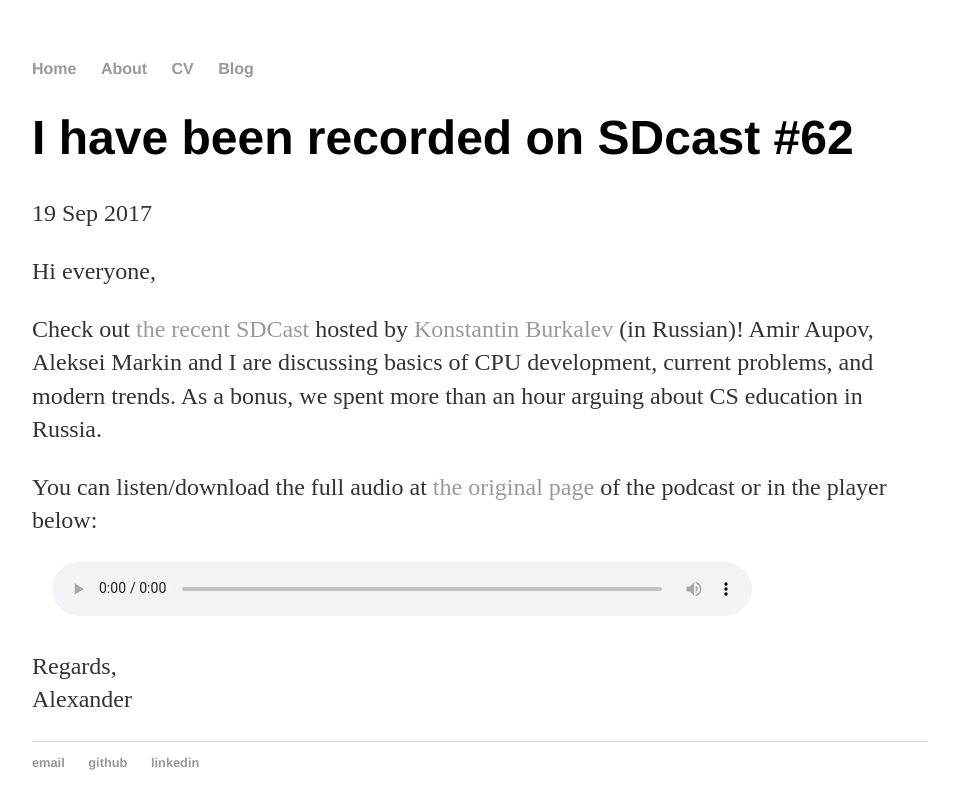
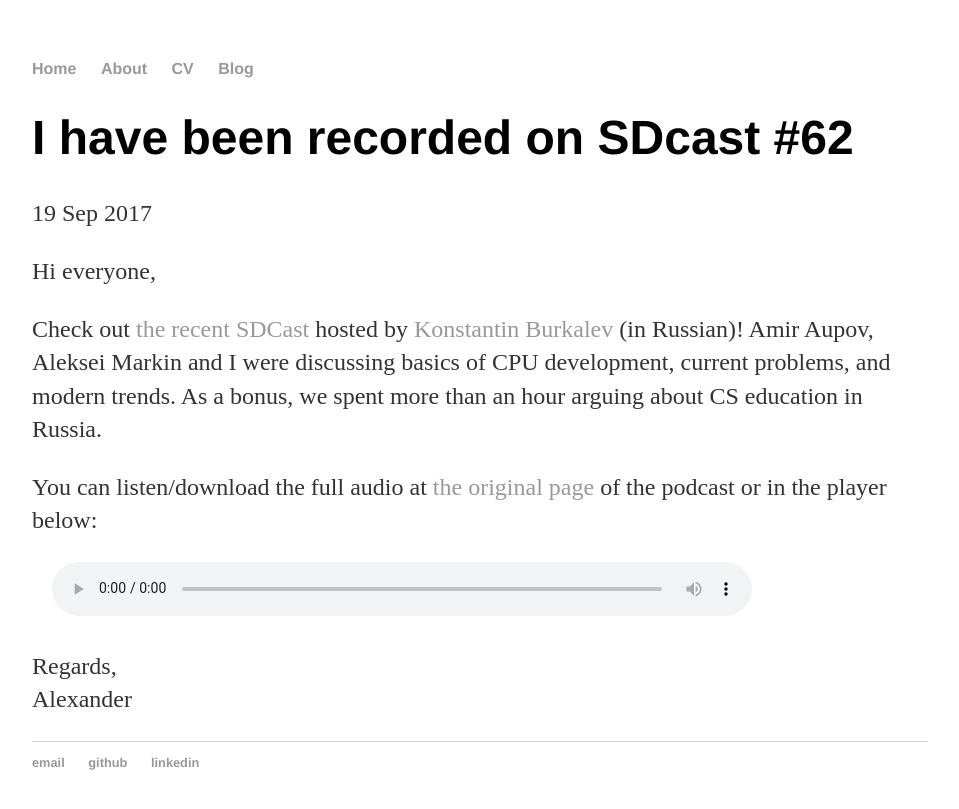
Before and after one commit to alexander-titov/alexander-titov.github.io, a Jekyll site: the page built from _posts/2017-09-19-SDcast-N62.md, in a window 1280 px wide. Shown: the top 809 px of the page, without its empty margins (160-1119 px from the left). Built offline with Jekyll 4.4.1, drawn with Linux system fonts in a browser that asks for light colours.

Commit message:
Fix typo

```diff
--- a/_posts/2017-09-19-SDcast-N62.md
+++ b/_posts/2017-09-19-SDcast-N62.md
@@ -6,7 +6,7 @@
 
 <p>Hi everyone,</p>
 
-<p>Check out <a href="https://sdcast.ksdaemon.ru/2017/09/sdcast-62/">the recent SDCast</a> hosted by <a href="https://ksdaemon.ru/">Konstantin Burkalev</a> (in Russian)! Amir Aupov, Aleksei Markin and I are discussing basics of CPU development, current problems, and modern trends. As a bonus, we spent more than an hour arguing about CS education in Russia.</p>
+<p>Check out <a href="https://sdcast.ksdaemon.ru/2017/09/sdcast-62/">the recent SDCast</a> hosted by <a href="https://ksdaemon.ru/">Konstantin Burkalev</a> (in Russian)! Amir Aupov, Aleksei Markin and I were discussing basics of CPU development, current problems, and modern trends. As a bonus, we spent more than an hour arguing about CS education in Russia.</p>
 
 <p>You can listen/download the full audio at <a href="https://sdcast.ksdaemon.ru/2017/09/sdcast-62/">the original page</a> of the podcast or in the player below:</p>
 
```
